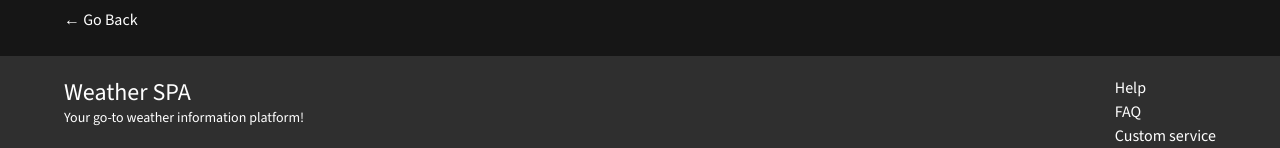
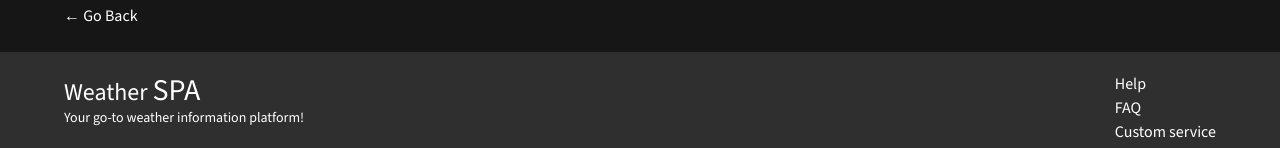
Before and after one commit to ZaikinMykyta/weather-app-portfolio, a React (Vite) app: page /weather-app-portfolio/contact-me in a window 1280 px wide. Shown: the part 603-751 px from the top of the page. Built offline with nearby package versions, Linux system fonts and the light colour scheme.

Commit message:
add: changed the logo styling

```diff
--- a/src/components/AppFooter/AppFooter.jsx
+++ b/src/components/AppFooter/AppFooter.jsx
@@ -7,7 +7,7 @@ const AppFooter = () => {
         <div className="flex px-[5vw] mt-[3vh] justify-between text-white bg-[#2F2F2F]">
             <div className="flex-col py-[2.5vh]">
                 <div>
-                    <Link to='/' className="text-2xl">Weather SPA</Link>
+                    <Link to='/' className="text-2xl">Weather <span className="text-3xl">SPA</span></Link>
                     <p className="text-sm">Your go-to weather information platform!</p>
                 </div>
                 <p className="mt-[4vh] text-[0.7em] brightness-80">WeatherSpa ©2026</p>
```
